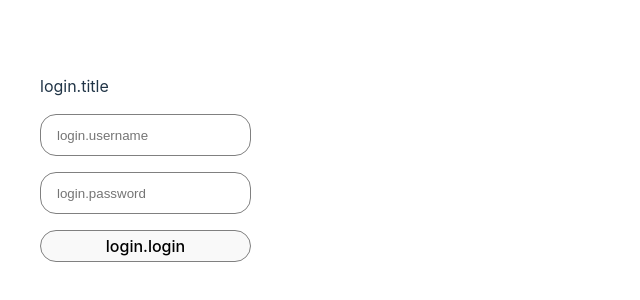
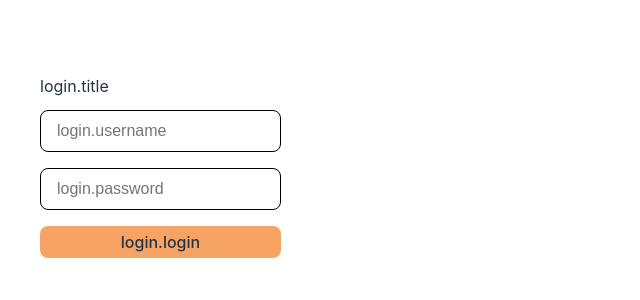
Before and after one commit to ricardopruiz/ti-medi-beer-tap-dispenser, a React (Vite) app: page /admin/login in a window 1280 px wide. Shown: the part 232-532 px from the top of the page, without its empty margins (0-640 px from the left). Built offline with nearby package versions, Linux system fonts and the light colour scheme.

Commit message:
added theme, theme provider and initial tokens for the design system

```diff
--- a/src/App.css
+++ b/src/App.css
@@ -0,0 +1,140 @@
+/* http://meyerweb.com/eric/tools/css/reset/
+   v2.0 | 20110126
+   License: none (public domain)
+*/
+
+html,
+body,
+div,
+span,
+applet,
+object,
+iframe,
+h1,
+h2,
+h3,
+h4,
+h5,
+h6,
+p,
+blockquote,
+pre,
+a,
+abbr,
+acronym,
+address,
+big,
+cite,
+code,
+del,
+dfn,
+em,
+img,
+ins,
+kbd,
+q,
+s,
+samp,
+small,
+strike,
+strong,
+sub,
+sup,
+tt,
+var,
+b,
+u,
+i,
+center,
+dl,
+dt,
+dd,
+ol,
+ul,
+li,
+fieldset,
+form,
+label,
+legend,
+table,
+caption,
+tbody,
+tfoot,
+thead,
+tr,
+th,
+td,
+article,
+aside,
+canvas,
+details,
+embed,
+figure,
+figcaption,
+footer,
+header,
+hgroup,
+menu,
+nav,
+output,
+ruby,
+section,
+summary,
+time,
+mark,
+audio,
+video {
+  margin: 0;
+  padding: 0;
+  border: 0;
+  font-size: 100%;
+  font: inherit;
+  vertical-align: baseline;
+}
+/* HTML5 display-role reset for older browsers */
+article,
+aside,
+details,
+figcaption,
+figure,
+footer,
+header,
+hgroup,
+menu,
+nav,
+section {
+  display: block;
+}
+body {
+  line-height: 1;
+}
+ol,
+ul {
+  list-style: none;
+}
+blockquote,
+q {
+  quotes: none;
+}
+blockquote:before,
+blockquote:after,
+q:before,
+q:after {
+  content: "";
+  content: none;
+}
+table {
+  border-collapse: collapse;
+  border-spacing: 0;
+}
+input,
+button {
+  height: unset;
+  border: unset;
+  padding: 0;
+  margin: 0;
+  width: unset;
+  color: unset;
+  background-color: unset;
+  font-size: 1rem;
+}
--- a/src/App.tsx
+++ b/src/App.tsx
@@ -1,11 +1,12 @@
 import "./App.css";
 import AppRoutes from "./Routing/AppRoutes";
+import AppThemeProvider from "./theme/AppThemeProvider";
 
 function App() {
   return (
-    <>
+    <AppThemeProvider>
       <AppRoutes />
-    </>
+    </AppThemeProvider>
   );
 }
 
--- a/src/components/ErrorMessage/ErrorMessage.styled.ts
+++ b/src/components/ErrorMessage/ErrorMessage.styled.ts
@@ -1,7 +1,7 @@
 import styled from "styled-components";
 
 export const StyledError = styled.span`
-  color: red;
+  color: ${({ theme }) => theme.colors.status.danger};
   font-size: 0.75rem;
   padding: 0.5rem;
 `;
--- a/src/components/FormButton/FormButton.styled.ts
+++ b/src/components/FormButton/FormButton.styled.ts
@@ -1,8 +1,14 @@
 import styled from "styled-components";
 
 export const StyledButton = styled.button`
-  border: 1px solid gray;
+  background-color: ${({ theme }) => theme.colors.primary.main};
+  border-radius: ${({ theme }) => theme.borderRadius.roundLight};
+  box-shadow: ${({ theme }) => theme.elevations.small};
+
   height: 2rem;
-  border-radius: 16px;
   padding: 0.25rem 1rem;
+
+  &:hover {
+    cursor: pointer;
+  }
 `;
--- a/src/components/Input/Input.styled.ts
+++ b/src/components/Input/Input.styled.ts
@@ -1,13 +1,9 @@
 import styled from "styled-components";
 
 export const StyledInput = styled.input`
-  border: 1px solid gray;
-  border-radius: 16px;
+  border-radius: ${({ theme }) => theme.borderRadius.roundLight};
+  border: 1px solid ${({ theme }) => theme.colors.text.default};
+
   height: 2rem;
-
   padding: 0.25rem 1rem;
-
-  &:hover {
-    box-shadow: 7px 6px 30px -4px rgba(0, 0, 0, 0.75);
-  }
 `;
--- a/src/components/LoadingSpinner/LoadingSpinner.styled.tsx
+++ b/src/components/LoadingSpinner/LoadingSpinner.styled.tsx
@@ -19,7 +19,7 @@ export const StyledLoading = styled.div.attrs({
 
 export const StyledIcon = styled(LoadingSpinnerIcon)<StyledIconProps>`
   font-size: ${({ type }) => (type === "innerSpinner" ? "1rem" : "4rem")};
-  color: red;
+  color: ${({ theme }) => theme.colors.text.contrast};
 
   animation: spin 500ms linear infinite;
 
--- a/src/pages/Login/index.tsx
+++ b/src/pages/Login/index.tsx
@@ -33,6 +33,8 @@ const Login = () => {
       .finally(() => setProcessingLogin(false));
   };
 
+  const isLoginEmpty = username.length === 0 && password.length === 0;
+
   useEffect(() => {
     setIsError(false);
   }, [username, password]);
@@ -55,7 +57,7 @@ const Login = () => {
       {isError && <ErrorMessage>{t("login.access-denied")}</ErrorMessage>}
       <FormButton
         loading={processingLogin}
-        disabled={processingLogin || isError}
+        disabled={processingLogin || isError || isLoginEmpty}
         onClick={handleLogin}
       >
         {t("login.login")}
--- /dev/null
+++ b/src/theme/AppThemeProvider.tsx
@@ -0,0 +1,13 @@
+import { ThemeProvider } from "styled-components";
+import theme from "./theme";
+import { ReactNode } from "react";
+
+type ThemeProviderProps = {
+  children: ReactNode;
+};
+
+const AppThemeProvider = ({ children }: ThemeProviderProps) => {
+  return <ThemeProvider theme={theme}>{children}</ThemeProvider>;
+};
+
+export default AppThemeProvider;
--- /dev/null
+++ b/src/theme/foundations/breakpoints.ts
@@ -0,0 +1,6 @@
+const breakpoints = {
+  small: "600x",
+  big: "900px",
+};
+
+export default breakpoints;
--- /dev/null
+++ b/src/theme/foundations/colors.ts
@@ -0,0 +1,16 @@
+const colors = {
+  orange: "#F7A364",
+  orangeLight: "#FAC8A3",
+  orangeDark: "#F37D25",
+  white: "#FFFFFF",
+  black: "#000000",
+  gray: "#ABACAD",
+  grayLight: "#ECECEC",
+  grayDark: "#6B6C6D",
+  red: "#FF6363",
+  green: "#63FF63",
+  blue: "#6363FF",
+  yellow: "#FFC767",
+};
+
+export default colors;
--- /dev/null
+++ b/src/theme/foundations/elevations.ts
@@ -0,0 +1,7 @@
+const elevations = {
+  small: "rgba(149, 157, 165, 0.2) 0px 8px 24px",
+  medium: "rgba(0, 0, 0, 0.24) 0px 3px 8px",
+  big: "rgba(0, 0, 0, 0.3) 0px 19px 38px, rgba(0, 0, 0, 0.22) 0px 15px 12px",
+};
+
+export default elevations;
--- /dev/null
+++ b/src/theme/theme.ts
@@ -0,0 +1,38 @@
+import colors from "./foundations/colors";
+import breakpoints from "./foundations/breakpoints";
+import elevations from "./foundations/elevations";
+
+const theme = {
+  colors: {
+    primary: {
+      main: colors.orange,
+      light: colors.orangeLight,
+      dark: colors.orangeDark,
+    },
+    text: {
+      default: colors.black,
+      contrast: colors.white,
+    },
+    status: {
+      danger: colors.red,
+      correct: colors.green,
+      info: colors.blue,
+      warning: colors.yellow,
+    },
+  },
+  device: {
+    mobile: breakpoints.small,
+    desktop: breakpoints.big,
+  },
+  elevations: {
+    button: elevations.medium,
+    form: elevations.small,
+  },
+  borderRadius: {
+    round: "16px",
+    roundLight: "8px",
+    flat: "none",
+  },
+};
+
+export default theme;
```
